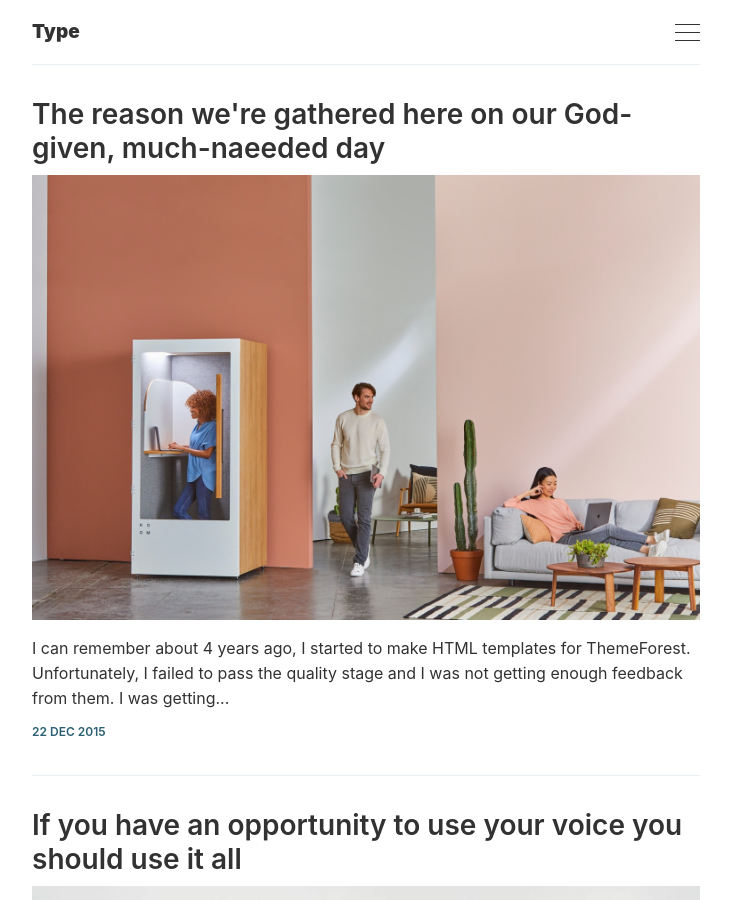
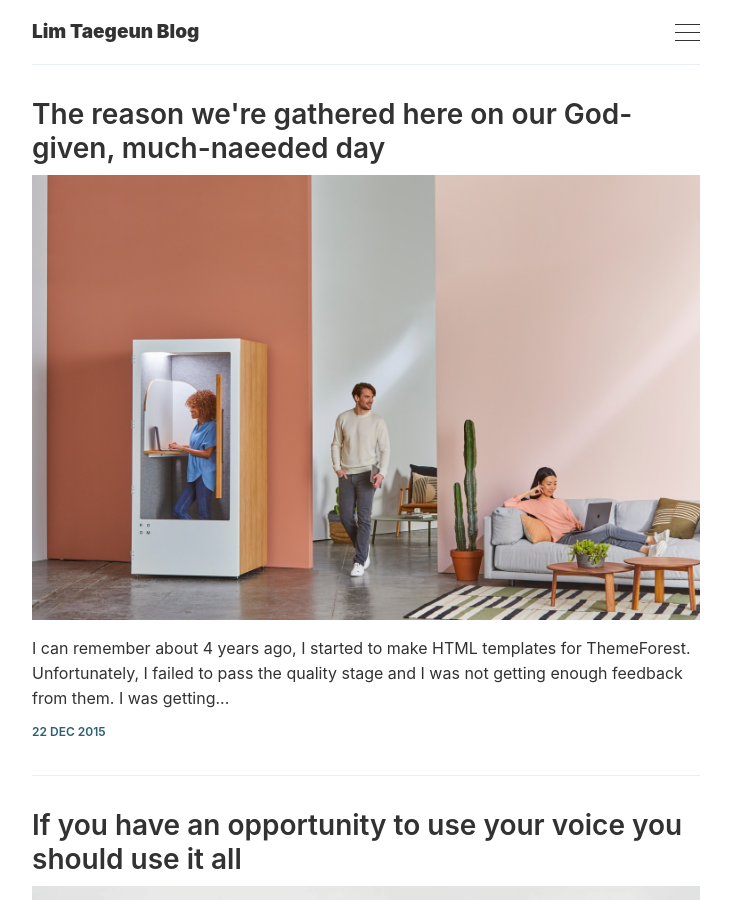
Before and after one commit to limtaegeun/limtaegeun.github.io, a Jekyll site: the page built from index.html, in a window 1280 px wide and 900 px high. Shown: the whole window, without its empty margins (274-1005 px from the left). Built offline with Jekyll 4.4.1, drawn with Linux system fonts in a browser that asks for light colours; the list of posts is cut into pages by our own code.

Commit message:
fix info

```diff
--- a/_config.yml
+++ b/_config.yml
@@ -6,14 +6,14 @@
 # 'jekyll serve'. If you change this file, please restart the server process.
 
 # Site settings
-title:       Type
-email:       ''
-description: ''
-baseurl:     '' # The subpath of your site, e.g. /blog
+title:       Lim Taegeun Blog
+email:       'imori333@gmail.com'
+description: 'lim taegeun blog'
+baseurl:     '/blog' # The subpath of your site, e.g. /blog
 url:         'https://type-jekyll.aspirethemes.com/' # The base hostname & protocol for your site
 twitter:     ''
-github:      ''
-instagram:   ''
+github:      'limtaegeun'
+instagram:   'l_taegeun'
 facebook:    ''
 
 markdown:  kramdown
```
